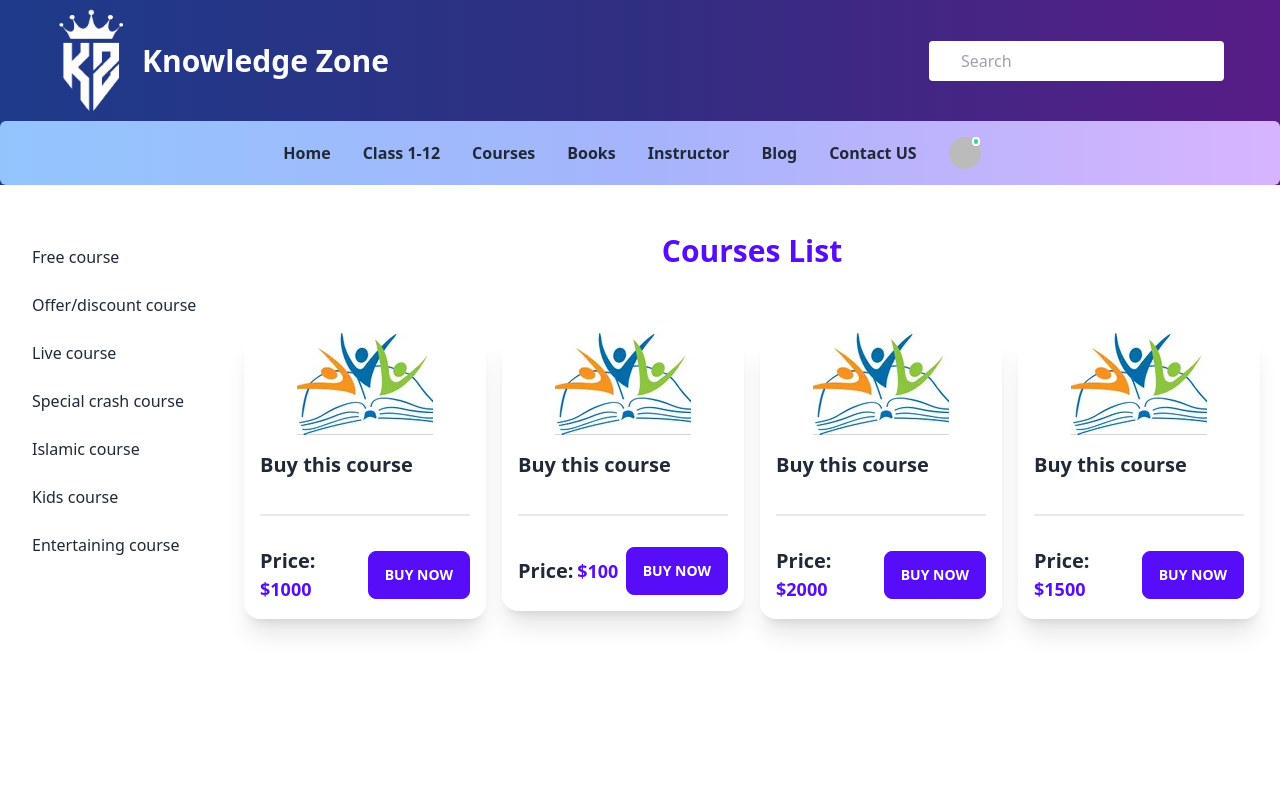
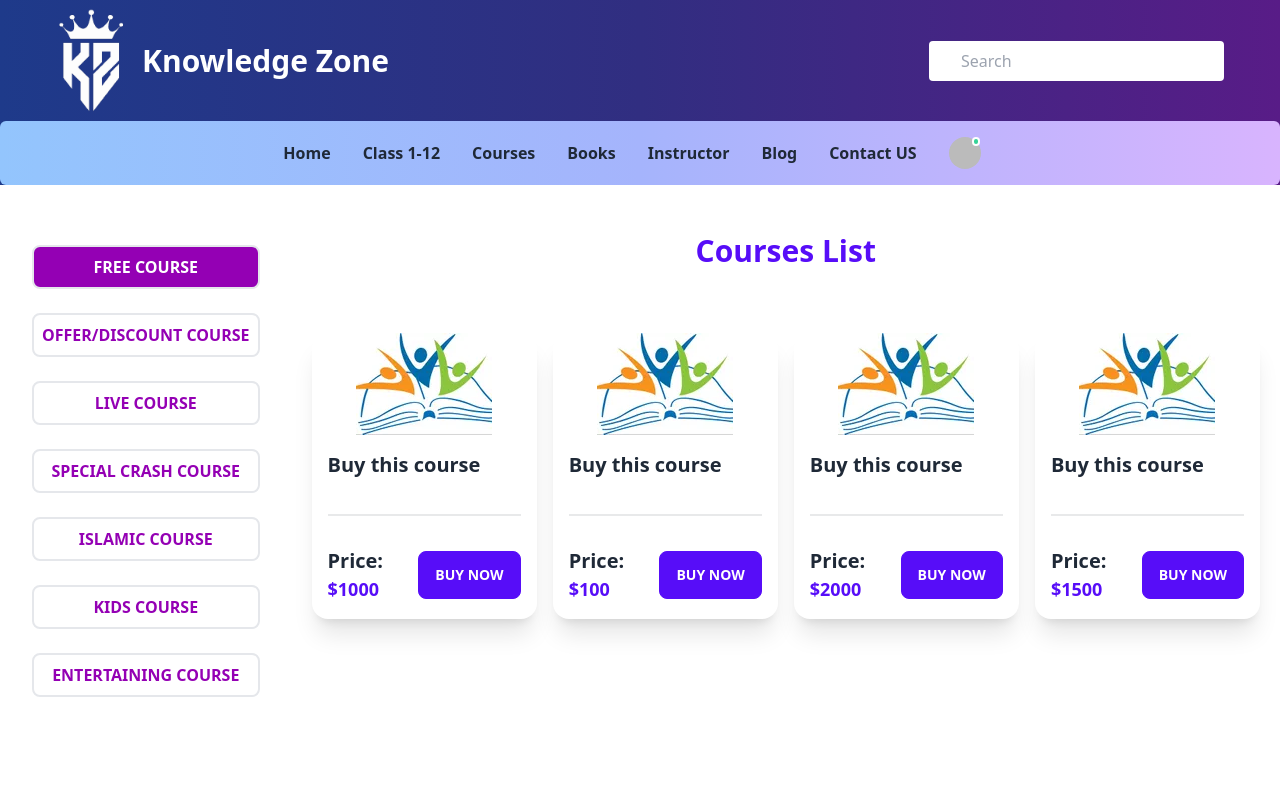
Before and after one commit to BloomingGang/knowledge-zone-client, a React (Create React App) app: page /courses in a window 1280 px wide. Shown: the top 800 px of the page. Built offline with nearby package versions, Linux system fonts and the light colour scheme; no server answers; sample sign-in values are in the browser's storage.

Commit message:
course section added new style

```diff
--- a/src/Pages/Routes/Courses/Courses.js
+++ b/src/Pages/Routes/Courses/Courses.js
@@ -1,5 +1,6 @@
 import React from 'react';
-import { Link, Outlet } from 'react-router-dom';
+import { Outlet } from 'react-router-dom';
+import CustomLink from '../../Shared/CustomLink';
 
 const Courses = () => {
 
@@ -38,28 +39,28 @@ const Courses = () => {
           </div>
           <div className="drawer-side">
             <label htmlFor="dashboard-sidebar" className="drawer-overlay"></label>
-            <ul className="menu p-4 overflow-y-auto whitespace-nowrap w-56 bg-base-100 text-base-content">
+            <ul className="menu p-4 overflow-y-auto whitespace-nowrap w-68 bg-base-100 text-base-content">
               {/* <!-- Sidebar content here --> */}
               <li>
-                <Link to="/courses">Free course</Link>
+                <CustomLink className='w-full py-2 px-2 border-2 font-bold uppercase text-center rounded-lg' to="/courses">Free course</CustomLink>
               </li>
               <li>
-                <Link to="/courses/discountCourse">Offer/discount course</Link>
+                <CustomLink className='w-full py-2 px-2 border-2 font-bold uppercase text-center rounded-lg' to="/courses/discountCourse">Offer/discount course</CustomLink>
               </li>
               <li>
-                <Link to="/courses/liveCourse">Live course</Link>
+                <CustomLink className='w-full py-2 px-2 border-2 font-bold uppercase text-center rounded-lg' to="/courses/liveCourse">Live course</CustomLink>
               </li>
               <li>
-                <Link to="/courses/specialCourse">Special crash course</Link>
+                <CustomLink className='w-full py-2 px-2 border-2 font-bold uppercase text-center rounded-lg' to="/courses/specialCourse">Special crash course</CustomLink>
               </li>
               <li>
-                <Link to="/courses/IslamicCourse">Islamic course</Link>
+                <CustomLink className='w-full py-2 px-2 border-2 font-bold uppercase text-center rounded-lg' to="/courses/IslamicCourse">Islamic course</CustomLink>
               </li>
               <li>
-                <Link to="/courses/KidsCourse">Kids course </Link>
+                <CustomLink className='w-full py-2 px-2 border-2 font-bold uppercase text-center rounded-lg' to="/courses/KidsCourse">Kids course </CustomLink>
               </li>
               <li>
-                <Link to="/courses/EntertainingCourse">Entertaining course</Link>
+                <CustomLink className='w-full py-2 px-2 border-2 font-bold uppercase text-center rounded-lg' to="/courses/EntertainingCourse">Entertaining course</CustomLink>
               </li>
             </ul>
           </div>
--- a/src/index.css
+++ b/src/index.css
@@ -11,16 +11,16 @@
   /* Track */
   ::-webkit-scrollbar-track {
     box-shadow: inset 0 0 5px grey;
-    border-radius: 10px;
+    border-radius: 15px;
   }
 
   /* Handle */
   ::-webkit-scrollbar-thumb {
-    background-image: linear-gradient(45deg, #006cc2, #00aedf);
+    background-image: linear-gradient(45deg, #6f4890, #7d16eb);
     border-radius: 10px;
   }
 
   /* Handle on hover */
   ::-webkit-scrollbar-thumb:hover {
-    background-image: linear-gradient(45deg, #00aedf, #006cc2);
+    background-image: linear-gradient(45deg, #7d16eb, #6f4890);
   }
```
